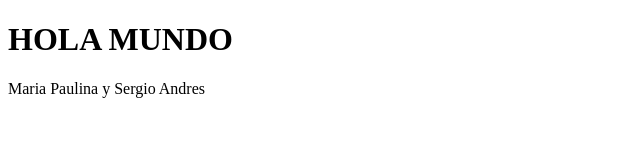
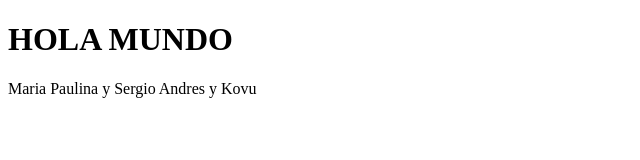
Before and after one commit to andresmj522/MariaPaulina, a plain HTML site: page index.html in a window 1280 px wide. Shown: the full height of the page, 0-640 px from the left. Drawn offline with Linux system fonts and the light colour scheme.

Commit message:
Agregamos a Kovu

```diff
--- a/index.html
+++ b/index.html
@@ -10,7 +10,7 @@
 
     <h1>HOLA MUNDO</h1>
 
-    <p>Maria Paulina y Sergio Andres</p>
+    <p>Maria Paulina y Sergio Andres y Kovu</p>
 
 
 
```
